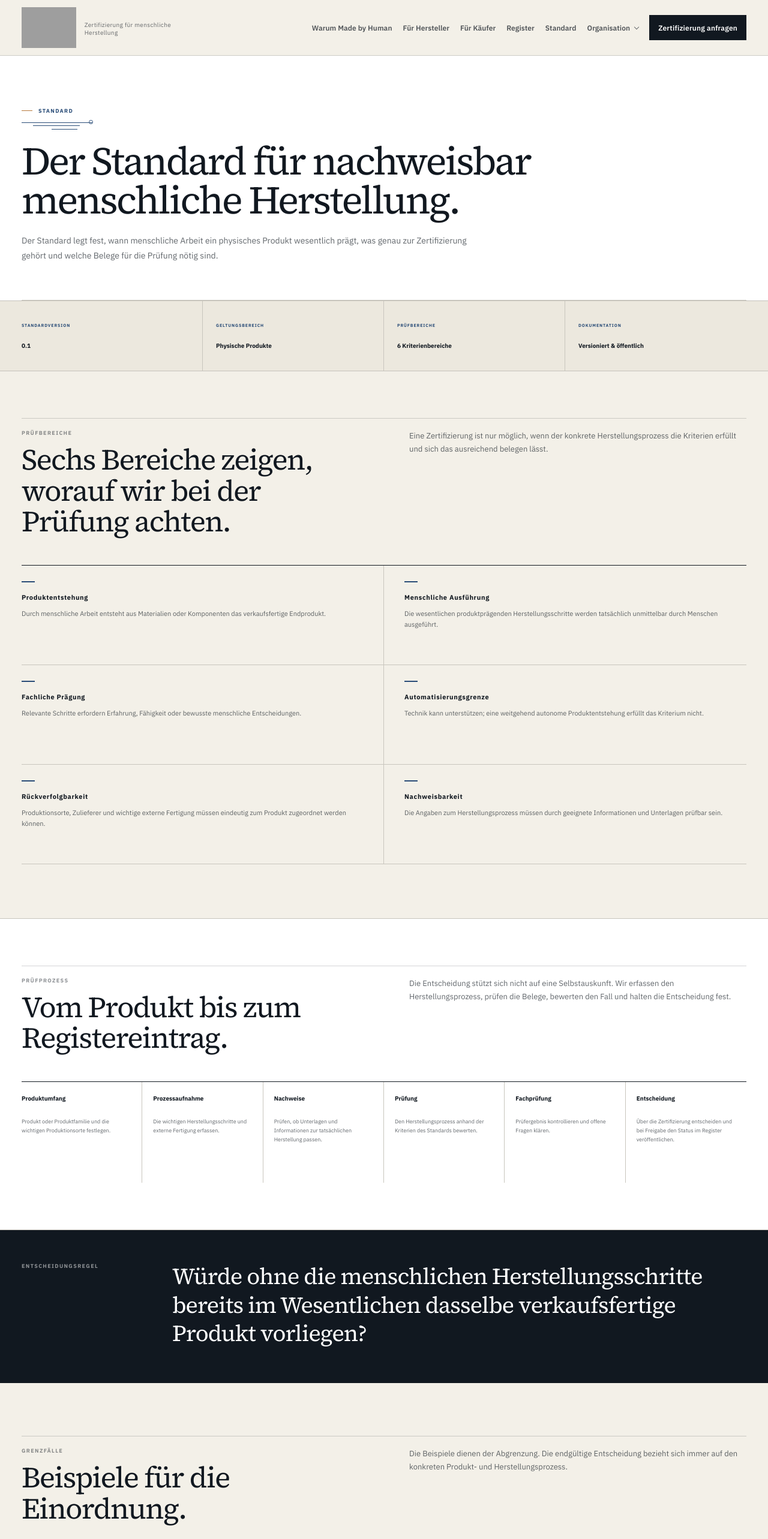
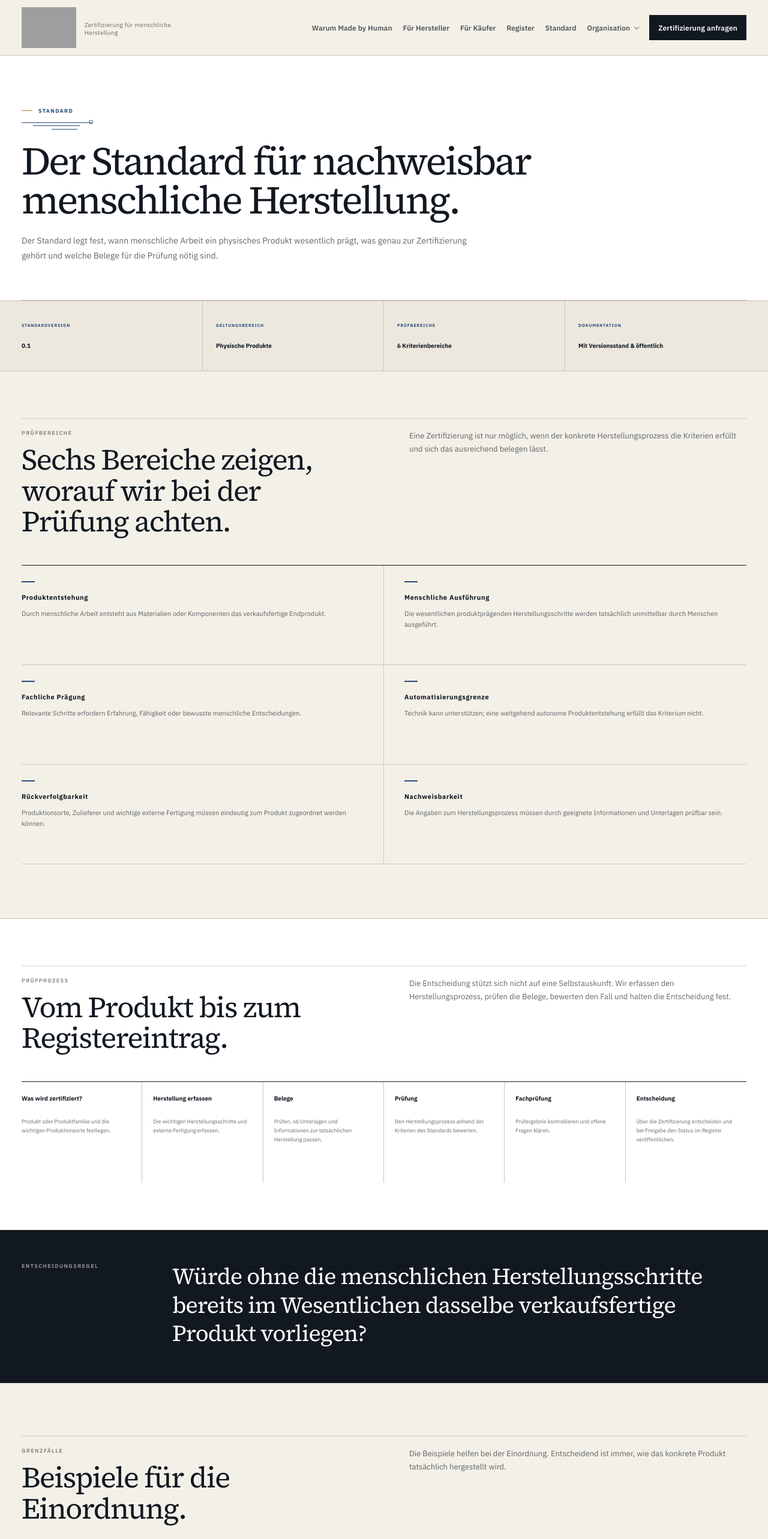
Before and after one commit to dennis-glaser-coder/human-certification-web, a Next.js app: page /standard in a window 1280 px wide. Shown: the top 2566 px of the page at 60% size. Built offline with nearby package versions, Linux system fonts and the light colour scheme; grey boxes are pictures that could not be loaded.

Commit message:
Finish standard plain language

```diff
--- a/src/app/standard/page.js
+++ b/src/app/standard/page.js
@@ -46,7 +46,7 @@ export default function StandardPage() {
           <div><span>STANDARDVERSION</span><strong>0.1</strong></div>
           <div><span>GELTUNGSBEREICH</span><strong>Physische Produkte</strong></div>
           <div><span>PRÜFBEREICHE</span><strong>6 Kriterienbereiche</strong></div>
-          <div><span>DOKUMENTATION</span><strong>Versioniert & öffentlich</strong></div>
+          <div><span>DOKUMENTATION</span><strong>Mit Versionsstand & öffentlich</strong></div>
         </div>
       </section>
 
@@ -84,9 +84,9 @@ export default function StandardPage() {
           </div>
 
           <div className="auditProcessGrid">
-            <article><strong>Produktumfang</strong><p>Produkt oder Produktfamilie und die wichtigen Produktionsorte festlegen.</p></article>
-            <article><strong>Prozessaufnahme</strong><p>Die wichtigen Herstellungsschritte und externe Fertigung erfassen.</p></article>
-            <article><strong>Nachweise</strong><p>Prüfen, ob Unterlagen und Informationen zur tatsächlichen Herstellung passen.</p></article>
+            <article><strong>Was wird zertifiziert?</strong><p>Produkt oder Produktfamilie und die wichtigen Produktionsorte festlegen.</p></article>
+            <article><strong>Herstellung erfassen</strong><p>Die wichtigen Herstellungsschritte und externe Fertigung erfassen.</p></article>
+            <article><strong>Belege</strong><p>Prüfen, ob Unterlagen und Informationen zur tatsächlichen Herstellung passen.</p></article>
             <article><strong>Prüfung</strong><p>Den Herstellungsprozess anhand der Kriterien des Standards bewerten.</p></article>
             <article><strong>Fachprüfung</strong><p>Prüfergebnis kontrollieren und offene Fragen klären.</p></article>
             <article><strong>Entscheidung</strong><p>Über die Zertifizierung entscheiden und bei Freigabe den Status im Register veröffentlichen.</p></article>
@@ -108,8 +108,8 @@ export default function StandardPage() {
             <h2>Beispiele für die Einordnung.</h2>
           </div>
           <p>
-            Die Beispiele dienen der Abgrenzung. Die endgültige Entscheidung bezieht sich immer auf
-            den konkreten Produkt- und Herstellungsprozess.
+            Die Beispiele helfen bei der Einordnung. Entscheidend ist immer,
+            wie das konkrete Produkt tatsächlich hergestellt wird.
           </p>
         </div>
 
```
